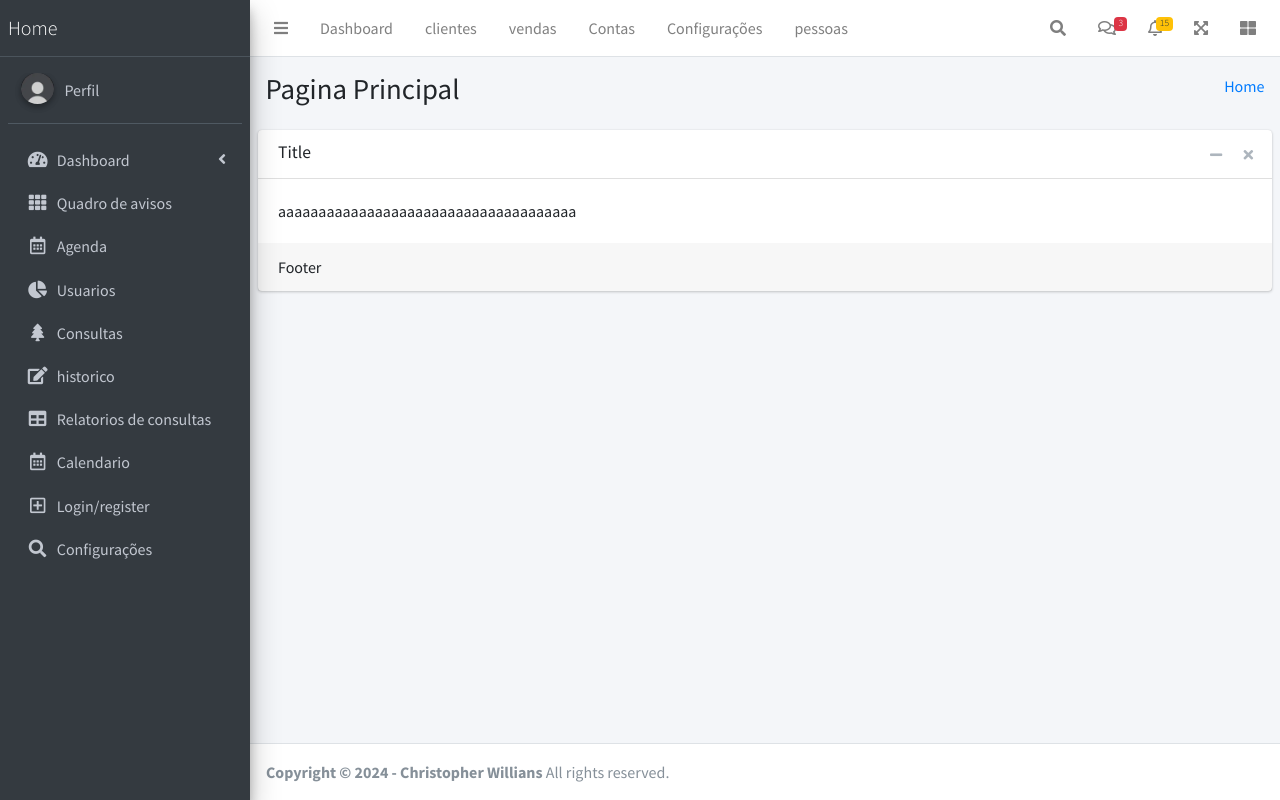
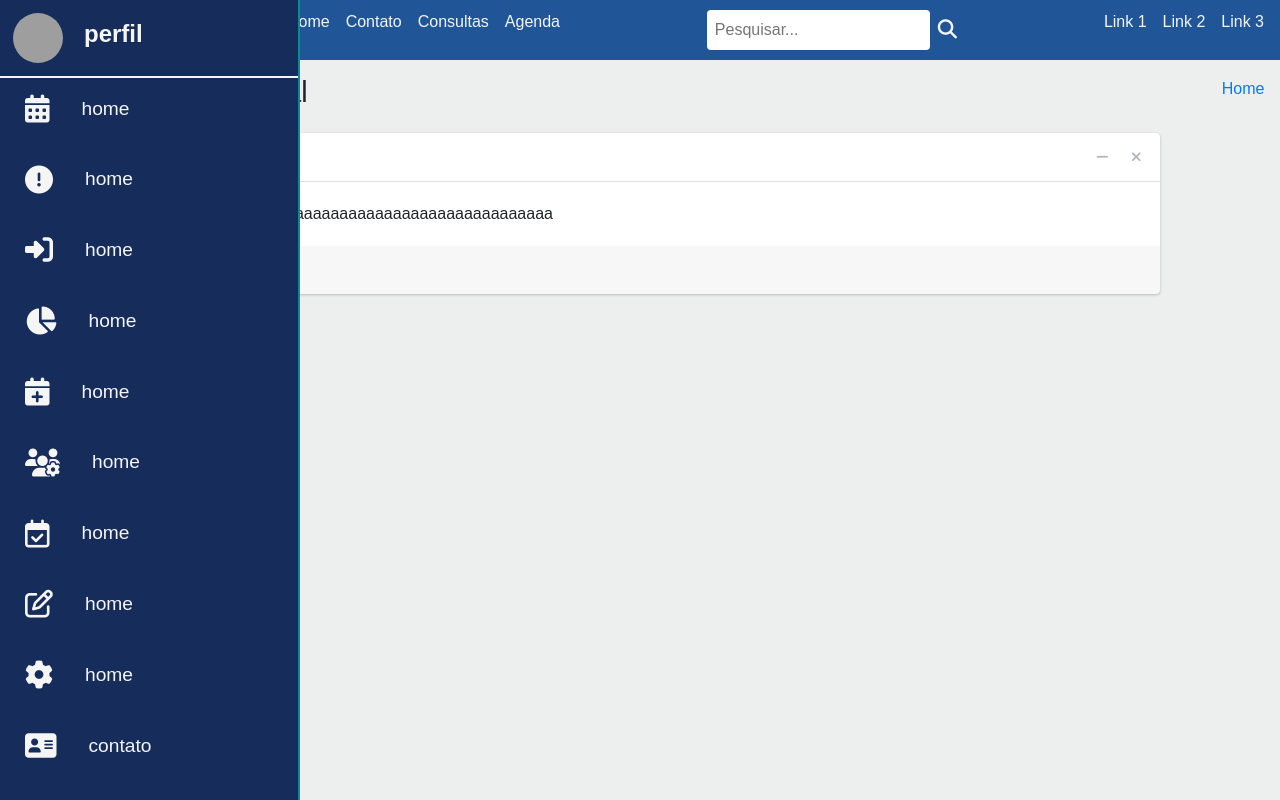
Before and after one commit to christopherfifo/aula_php, a PHP site: page / in a window 1280 px wide. Run offline with PHP 8.4, Linux system fonts and the light colour scheme; some libraries are stand-ins or nearby versions; grey boxes are pictures that could not be loaded.

Commit message:
aaaaaaaaaaaaaaaaaaaaaaaaaaaaaaaaaaaaaaaaaaaaaa

```diff
--- /dev/null
+++ b/css/principal.css
@@ -0,0 +1,306 @@
+* {
+    margin: 0;
+    padding: 0;
+    box-sizing: border-box;
+}
+
+html, body {
+    height: 100%;
+    width: 100%;
+    margin: 0;
+    font-family: 'Poppins', sans-serif;
+    background-color: #f5f5f5;
+    display: flex;
+}
+
+.sidebar_container {
+    width: 90px;
+    height: 100%;
+    display: flex;
+    position: relative;
+}
+
+.sidebar_nav {
+    width: 100%;
+    height: 100svh;
+    background: #162C5B;
+    color: #f5f5f5;
+    z-index: 5;
+    position: absolute;
+    left: 0;
+    top: 0;
+    bottom: 0;
+    transition: .4s;
+    padding-bottom: 1.5rem;
+    overflow-x: hidden;
+    overflow-y: scroll;
+    border-right: 2px solid #0b8994;
+}
+
+/* Estilizando a barra de rolagem para ficar invisível */
+.sidebar_nav::-webkit-scrollbar {
+    width: 0;
+    height: 0;
+}
+
+.sidebar_nav {
+    scrollbar-width: none; /* Firefox */
+    -ms-overflow-style: none; /* IE and Edge */
+}
+
+/* Estilo normal de hover */
+.sidebar_nav:hover {
+    width: 300px;
+}
+
+/* Desativa o hover quando .sidebar_container tem a classe 'active' */
+.sidebar_container.active .sidebar_nav:hover {
+    width: 100%; /* Ou qualquer valor que você queira para a largura padrão */
+}
+
+.content {
+    display: flex;
+    flex-direction: column;
+    width: 100%;
+    height: 100%;
+}
+
+.cabeca {
+    width: 100%;
+    height: 60px;
+    background: #205597;
+    display: flex;
+    align-items: center;
+    justify-content: space-between;
+    padding: 0 1rem;
+    overflow: hidden;
+}
+
+.principal {
+    width: 100%;
+    flex-grow: 1;
+    display: flex;
+    flex-direction: column;
+    overflow-x: hidden;
+    overflow-y: auto;
+    background: rgb(237, 238, 238);
+}
+
+.sidebar_contato {
+    display: none;
+}
+
+.sidebar_li:hover > .sidebar_contato,
+.sidebar_li:hover .sidebar_contato {
+    display: block;
+    transition: .3s;
+}
+
+.linha {
+    width: 100%;
+    height: 1.5px;
+    background: #f5f5f5;
+}
+
+.sidebar_img {
+    width: 50px;
+    height: 50px;
+    border-radius: 50%;
+    margin: 5px;
+}
+
+a {
+    text-decoration: none;
+}
+
+ul {
+    list-style: none;
+}
+
+.perfil {
+    display: flex;
+    flex-direction: row;
+    align-items: center;
+    padding: 8px;
+    width: 100%;
+    gap:1rem;
+}
+
+.sidebar_li {
+    display: flex;
+    flex-direction: row;
+    align-items: center;
+    padding: 5px;
+    width: 100%;
+}
+
+.sidebar_ul {
+    display: flex;
+    flex-direction: column;
+    align-items: center;
+    gap: 1rem;
+    width: 100%;
+    margin-top: .75rem;
+}
+
+.sidebar_link {
+    width: 100%;
+}
+
+.sidebar_description {
+    width: 100%;
+    gap: 2rem;
+    display: flex;
+    color: #f5f5f5;
+    font-size: 1.2rem;
+    align-items: center;
+    margin-left: 1.25rem;
+}
+
+.sidebar_li-contato {
+    flex-direction: column;
+    align-items: flex-start; /* Alinha os itens à esquerda */
+}
+
+.sidebar_contato {
+    display: none;
+    flex-direction: column;
+    align-items: flex-start; /* Alinha os itens à esquerda */
+    width: 100%;
+    margin-top: 1rem;
+    margin-left: .5rem;
+    row-gap: .5rem;
+}
+
+.sidebar_description i {
+    font-size: 1.75rem;
+}
+
+.sidebar_title{
+    font-size: 1.5rem;
+    font-weight: 600;
+}
+
+.btn_cabeca {
+    cursor: pointer;
+    width: 40px;
+    height: 40px;
+}
+
+.btn_menu{
+    cursor: pointer;
+    width: 40px;
+    height: 40px;
+    border: none;
+    background-color: #f5f5f5;
+    border-radius: 8px;
+    font-size: 1rem;
+}
+
+.btn_menu i{
+    pointer-events: none;
+}
+
+.header_nav {
+    display: flex;
+    align-items: center;
+}
+
+.header_links {
+    display: flex;
+    list-style: none;
+    gap: 1rem;
+}
+
+.header_links li a {
+    color: #f5f5f5;
+    text-decoration: none;
+    font-size: 1rem;
+}
+
+.header_search {
+    display: flex;
+    align-items: center;
+    gap: 0.5rem;
+}
+
+.header_search input {
+    padding: 0.5rem;
+    border: none;
+    border-radius: 4px;
+}
+
+.header_search button {
+    background: none;
+    border: none;
+    color: #f5f5f5;
+    font-size: 1.2rem;
+    cursor: pointer;
+}
+
+@media (width <= 770px){
+    .mobile_invi{
+        display: none;
+    }
+    .cabeca{
+        padding-inline: 5px;
+        justify-content: space-around;
+    }
+    .btn_menu{
+        min-width: 40px;
+        min-height: 40px;
+        margin-inline: 5px;
+    }
+}
+
+@media (max-width: 1100px) {
+    .sidebar_container {
+        width: 100vw; /* 100% da largura da viewport */
+        height: 100vh; /* 100% da altura da viewport */
+        display: flex;
+        position: fixed; /* Sidebar fixa na tela */
+        transform: translateX(-100%); /* Começa oculta à esquerda */
+        background: black;
+        transition: transform 0.4s ease; /* Transição suave ao aparecer */
+        z-index: 4;
+    }
+
+    /* Quando ativa, a sidebar aparece */
+    .sidebar_container.active {
+        transform: translateX(0);
+    }
+
+    /* Estilização do menu interno da sidebar */
+    .sidebar_nav {
+        width: 75%; /* Largura inicial da sidebar */
+        max-width: 300px; /* Limite de largura */
+        height: 100%;
+        background: #162C5B;
+        color: #f5f5f5;
+        position: absolute;
+        left: 0;
+        top: 0;
+        bottom: 0;
+        transition: width 0.4s ease; /* Transição suave da largura */
+        padding-bottom: 1.5rem;
+        overflow-x: hidden;
+        overflow-y: scroll; /* Permite rolagem vertical se o conteúdo for grande */
+        border-right: 0; /* Estilo da borda direita */
+        pointer-events: none;
+    }
+
+    /* Expande a largura do menu ao passar o mouse */
+    .sidebar_container.active .sidebar_nav:hover {
+        width: 100%; /* Expande para 100% ao passar o mouse */
+    }
+    .sidebar_contato{
+        display: flex;
+    }
+}
+
+
+.content.atalho{
+    width: 80% !important;
+    align-self: center;
+    z-index: 0 !important;
+}
--- a/includes/component/maincontent.php
+++ b/includes/component/maincontent.php
@@ -1,5 +1,5 @@
 			<!-- Main content -->
-			<section class="content">
+			<section class="content atalho">
 
 				<!-- Default box -->
 				<div class="card">
--- a/includes/component/navbar.php
+++ b/includes/component/navbar.php
@@ -1,140 +1,22 @@
-
-<!-- Navbar -->
-<nav class="main-header navbar navbar-expand navbar-white navbar-light">
-    <!-- Left navbar links -->
-    <ul class="navbar-nav">
-        <li class="nav-item">
-            <a class="nav-link" data-widget="pushmenu" href="#" role="button"><i class="fas fa-bars"></i></a>
-        </li>
-
-        <?php foreach($itens_de_menu as $nome => $url): ?>
-        <li class="nav-item d-none d-sm-inline-block">
-            <a href="adminlte/<?= $url ?>" class="nav-link"><?= $nome ?></a>
-        </li>
-        <?php endforeach ?>
-
-    </ul>
-
-
-    <!-- Right navbar links -->
-    <ul class="navbar-nav ml-auto">
-      <!-- Navbar Search -->
-      <li class="nav-item">
-        <a class="nav-link" data-widget="navbar-search" href="#" role="button">
-          <i class="fas fa-search"></i>
-        </a>
-        <div class="navbar-search-block">
-          <form class="form-inline">
-            <div class="input-group input-group-sm">
-              <input class="form-control form-control-navbar" type="search" placeholder="Search" aria-label="Search">
-              <div class="input-group-append">
-                <button class="btn btn-navbar" type="submit">
-                  <i class="fas fa-search"></i>
-                </button>
-                <button class="btn btn-navbar" type="button" data-widget="navbar-search">
-                  <i class="fas fa-times"></i>
-                </button>
-              </div>
+<header class="cabeca">
+                <button class="btn_menu" id="btn_menu"><i class="fa-solid fa-bars"></i></button>
+            <nav class="header_nav">
+                <ul class="header_links">
+                    <li><a href="#" class="r">Home</a></li>
+                    <li><a href="#" class="r">Contato</a></li>
+                    <li><a href="#" class="r">Consultas</a></li>
+                    <li><a href="#" class="r">Agenda</a></li>
+                </ul>
+            </nav>
+            <div class="header_search mobile_invi">
+                <input type="text" placeholder="Pesquisar...">
+                <button><i class="fa-solid fa-magnifying-glass"></i></button>
             </div>
-          </form>
-        </div>
-      </li>
-
-      <!-- Messages Dropdown Menu -->
-      <li class="nav-item dropdown">
-        <a class="nav-link" data-toggle="dropdown" href="#">
-          <i class="far fa-comments"></i>
-          <span class="badge badge-danger navbar-badge">3</span>
-        </a>
-        <div class="dropdown-menu dropdown-menu-lg dropdown-menu-right">
-          <a href="#" class="dropdown-item">
-            <!-- Message Start -->
-            <div class="media">
-              <img src="adminlte/dist/img/user1-128x128.jpg" alt="User Avatar" class="img-size-50 mr-3 img-circle">
-              <div class="media-body">
-                <h3 class="dropdown-item-title">
-                  Brad Diesel
-                  <span class="float-right text-sm text-danger"><i class="fas fa-star"></i></span>
-                </h3>
-                <p class="text-sm">Call me whenever you can...</p>
-                <p class="text-sm text-muted"><i class="far fa-clock mr-1"></i> 4 Hours Ago</p>
-              </div>
-            </div>
-            <!-- Message End -->
-          </a>
-          <div class="dropdown-divider"></div>
-          <a href="#" class="dropdown-item">
-            <!-- Message Start -->
-            <div class="media">
-              <img src="adminlte/dist/img/user8-128x128.jpg" alt="User Avatar" class="img-size-50 img-circle mr-3">
-              <div class="media-body">
-                <h3 class="dropdown-item-title">
-                  John Pierce
-                  <span class="float-right text-sm text-muted"><i class="fas fa-star"></i></span>
-                </h3>
-                <p class="text-sm">I got your message bro</p>
-                <p class="text-sm text-muted"><i class="far fa-clock mr-1"></i> 4 Hours Ago</p>
-              </div>
-            </div>
-            <!-- Message End -->
-          </a>
-          <div class="dropdown-divider"></div>
-          <a href="#" class="dropdown-item">
-            <!-- Message Start -->
-            <div class="media">
-              <img src="adminlte/dist/img/user3-128x128.jpg" alt="User Avatar" class="img-size-50 img-circle mr-3">
-              <div class="media-body">
-                <h3 class="dropdown-item-title">
-                  Nora Silvester
-                  <span class="float-right text-sm text-warning"><i class="fas fa-star"></i></span>
-                </h3>
-                <p class="text-sm">The subject goes here</p>
-                <p class="text-sm text-muted"><i class="far fa-clock mr-1"></i> 4 Hours Ago</p>
-              </div>
-            </div>
-            <!-- Message End -->
-          </a>
-          <div class="dropdown-divider"></div>
-          <a href="#" class="dropdown-item dropdown-footer">See All Messages</a>
-        </div>
-      </li>
-      <!-- Notifications Dropdown Menu -->
-      <li class="nav-item dropdown">
-        <a class="nav-link" data-toggle="dropdown" href="#">
-          <i class="far fa-bell"></i>
-          <span class="badge badge-warning navbar-badge">15</span>
-        </a>
-        <div class="dropdown-menu dropdown-menu-lg dropdown-menu-right">
-          <span class="dropdown-item dropdown-header">15 Notifications</span>
-          <div class="dropdown-divider"></div>
-          <a href="#" class="dropdown-item">
-            <i class="fas fa-envelope mr-2"></i> 4 new messages
-            <span class="float-right text-muted text-sm">3 mins</span>
-          </a>
-          <div class="dropdown-divider"></div>
-          <a href="#" class="dropdown-item">
-            <i class="fas fa-users mr-2"></i> 8 friend requests
-            <span class="float-right text-muted text-sm">12 hours</span>
-          </a>
-          <div class="dropdown-divider"></div>
-          <a href="#" class="dropdown-item">
-            <i class="fas fa-file mr-2"></i> 3 new reports
-            <span class="float-right text-muted text-sm">2 days</span>
-          </a>
-          <div class="dropdown-divider"></div>
-          <a href="#" class="dropdown-item dropdown-footer">See All Notifications</a>
-        </div>
-      </li>
-      <li class="nav-item">
-        <a class="nav-link" data-widget="fullscreen" href="#" role="button">
-          <i class="fas fa-expand-arrows-alt"></i>
-        </a>
-      </li>
-      <li class="nav-item">
-        <a class="nav-link" data-widget="control-sidebar" data-slide="true" href="#" role="button">
-          <i class="fas fa-th-large"></i>
-        </a>
-      </li>
-    </ul>
-  </nav>
-  <!-- /.navbar -->
+            <nav class="header_nav">
+                <ul class="header_links">
+                    <li><a href="#" class="mobile_invi">Link 1</a></li>
+                    <li><a href="#" class="mobile_invi">Link 2</a></li>
+                    <li><a href="#" class="mobile_invi">Link 3</a></li>
+                </ul>
+            </nav>
+        </header>
--- a/includes/component/saidebar.php
+++ b/includes/component/saidebar.php
@@ -1,132 +1,92 @@
-  <!-- Main Sidebar Container -->
-  <aside class="main-sidebar sidebar-dark-primary elevation-4">
-    <!-- Brand Logo -->
-    <a href="../../../aula_php/index.php" class="brand-link home">
-      <span class="brand-text font-weight-light">Home</span>
-    </a>
-
-    <!-- Sidebar -->
-    <div class="sidebar">
-      <!-- Sidebar user (optional) -->
-      <div class="user-panel mt-3 pb-3 mb-3 d-flex">
-        <div class="image">
-          <img src="../../../aula_php/pictures/outras/perfil.webp" class="img-circle elevation-2" alt="User Image">
+<aside class="sidebar_container">
+        <nav class="sidebar_nav">
+            <div class="perfil">
+                <img src="./img/perfil.jpg" class="sidebar_img" id="sidebar_img" >
+                <h1 class="sidebar_title" id="sidebar_nome">perfil</h1>
             </div>
-        <div class="info">
-          <a href="../../../aula_php/pages/perfil.php" class="d-block">Perfil</a>
-        </div>
-      </div>
-
-      <!-- Sidebar Menu -->
-      <nav class="mt-2">
-        <ul class="nav nav-pills nav-sidebar flex-column" data-widget="treeview" role="menu" data-accordion="false">
-          <!-- Add icons to the links using the .nav-icon class
-               with font-awesome or any other icon font library -->
-          <li class="nav-item">
-            <a href="#" class="nav-link">
-              <i class="nav-icon fas fa-tachometer-alt"></i>
-              <p>
-                Dashboard
-                <i class="right fas fa-angle-left"></i>
-              </p>
-            </a>
-            <ul class="nav nav-treeview">
-              <li class="nav-item">
-                <a href="../../adminlte/index.html" class="nav-link">
-                  <i class="far fa-circle nav-icon"></i>
-                  <p>Dashboard v1</p>
+            <div class="linha"></div>
+            <ul class="sidebar_ul">
+                <li class="sidebar_li">
+                    <a href="#" class="sidebar_link">
+                        <p class="sidebar_description"><i class="fa-solid fa-calendar-days"></i>home</p>
                     </a>
                 </li>
-              <li class="nav-item">
-                <a href="adminlte/index2.html" class="nav-link">
-                  <i class="far fa-circle nav-icon"></i>
-                  <p>Dashboard v2</p>
+
+
+                <li class="sidebar_li">
+                    <a href="#" class="sidebar_link">
+                        <p class="sidebar_description"><i class="fa-solid fa-circle-exclamation"></i>home</p>
                     </a>
                 </li>
-              <li class="nav-item">
-                <a href="adminlte/index3.html" class="nav-link">
-                  <i class="far fa-circle nav-icon"></i>
-                  <p>Dashboard v3</p>
+
+
+                <li class="sidebar_li">
+                    <a href="#" class="sidebar_link">
+                        <p class="sidebar_description"><i class="fa-solid fa-right-to-bracket"></i>home</p>
+                    </a>
+                </li>
+
+
+                <li class="sidebar_li">
+                    <a href="#" class="sidebar_link">
+                        <p class="sidebar_description"><i class="fa-solid fa-chart-pie"></i>home</p>
+                    </a>
+                </li>
+
+
+                <li class="sidebar_li">
+                    <a href="#" class="sidebar_link">
+                        <p class="sidebar_description"><i class="fa-solid fa-calendar-plus"></i>home</p>
+                    </a>
+                </li>
+
+
+                <li class="sidebar_li">
+                    <a href="#" class="sidebar_link">
+                        <p class="sidebar_description"><i class="fa-solid fa-users-gear"></i>home</p>
+                    </a>
+                </li>
+
+
+                <li class="sidebar_li">
+                    <a href="#" class="sidebar_link">
+                        <p class="sidebar_description"><i class="fa-regular fa-calendar-check"></i>home</p>
+                    </a>
+                </li>
+
+
+                <li class="sidebar_li">
+                    <a href="#" class="sidebar_link">
+                        <p class="sidebar_description"><i class="fa-regular fa-pen-to-square"></i>home</p>
+                    </a>
+                </li>
+
+
+                <li class="sidebar_li">
+                    <a href="#" class="sidebar_link">
+                        <p class="sidebar_description"><i class="fa-solid fa-gear"></i>home</p>
+                    </a>
+                </li>
+                <li class="sidebar_li sidebar_li-contato">
+                        <p class="sidebar_description"><i class="fa-solid fa-address-card"></i>contato</p>
+                    <ul class="sidebar_contato">
+                        <li class="sidebar_li">
+                            <a href="#" class="sidebar_link">
+                                <p class="sidebar_description"><i class="fa-brands fa-instagram"></i>instagram</p>
+                            </a>
+                        </li>
+                        <li class="sidebar_li">
+                            <a href="#" class="sidebar_link">
+                                <p class="sidebar_description"><i class="fa-brands fa-whatsapp"></i>whatsapp</p>
+                            </a>
+                        </li>
+                        <li class="sidebar_li">
+                            <a href="#" class="sidebar_link">
+                                <p class="sidebar_description"><i class="fa-solid fa-envelope"></i>email</p>
                             </a>
                         </li>
                     </ul>
                 </li>
-          <li class="nav-item">
-            <a href="admin/widgets.html" class="nav-link">
-              <i class="nav-icon fas fa-th"></i>
-              <p>
-                Quadro de avisos
-              </p>
-            </a>
-          </li>
-          <li class="nav-item">
-            <a href="../../../aula_php/pages/agenda.php" class="nav-link">
-            <i class="nav-icon far fa-calendar-alt"></i>
-              <p>
-                Agenda
-              </p>
-            </a>
-          </li>
-          <li class="nav-item">
-            <a href="#" class="nav-link">
-              <i class="nav-icon fas fa-chart-pie"></i>
-              <p>
-                Usuarios
-              </p>
-            </a>
-          </li>
-          <li class="nav-item">
-            <a href="#" class="nav-link">
-              <i class="nav-icon fas fa-tree"></i>
-              <p>
-                Consultas
-              </p>
-            </a>
-          </li>
-          <li class="nav-item">
-            <a href="#" class="nav-link">
-              <i class="nav-icon fas fa-edit"></i>
-              <p>
-                historico
-
-              </p>
-            </a>
-          </li>
-          <li class="nav-item">
-            <a href="../../../aula_php/pages/relatorio.php" class="nav-link">
-              <i class="nav-icon fas fa-table"></i>
-              <p>
-                Relatorios de consultas
-              </p>
-            </a>
-          </li>
-          <li class="nav-item">
-            <a href="../../../aula_php/pages/calendario.php" class="nav-link">
-              <i class="nav-icon far fa-calendar-alt"></i>
-              <p>
-                Calendario
-              </p>
-            </a>
-          </li>
-          <li class="nav-item ">
-            <a href="../../../aula_php/pages/login.php" class="nav-link">
-              <i class="nav-icon far fa-plus-square"></i>
-              <p>
-              Login/register
-              </p>
-            </a>
-          </li>
-          <li class="nav-item">
-            <a href="#" class="nav-link">
-              <i class="nav-icon fas fa-search"></i>
-              <p>
-                Configurações
-              </p>
-            </a>
-          </li>
             </ul>
         </nav>
-      <!-- /.sidebar-menu -->
-    </div>
-    <!-- /.sidebar -->
     </aside>
--- a/index.php
+++ b/index.php
@@ -9,26 +9,23 @@
 	<link rel="stylesheet" href="https://fonts.googleapis.com/css?family=Source+Sans+Pro:300,400,400i,700&display=fallback">
 	<link rel="stylesheet" href="adminlte/plugins/fontawesome-free/css/all.min.css">
 	<link rel="stylesheet" href="adminlte/dist/css/adminlte.min.css">
-
+	<link rel="stylesheet" href="https://cdnjs.cloudflare.com/ajax/libs/font-awesome/6.6.0/css/all.min.css" integrity="sha512-Kc323vGBEqzTmouAECnVceyQqyqdsSiqLQISBL29aUW4U/M7pSPA/gEUZQqv1cwx4OnYxTxve5UMg5GT6L4JJg==" crossorigin="anonymous" referrerpolicy="no-referrer" />
 	<link rel="stylesheet" href="./css/barraLateral.css">
+	<link rel="stylesheet" href="./css/principal.css">
+	<script src="./libraries/javascript/principal.js" defer></script>
 </head>
 
-<body class="hold-transition sidebar-mini">
-	<div class="wrapper">
+<body class="r">
+<?php include('./includes/component/saidebar.php') ?>
+	<div class="content">
 		<?php include('./libraries/aula02.php') ?>
 		<?php include('./includes/component/navbar.php') ?>
-		<?php include('./includes/component/saidebar.php') ?>
 
-
-		<div class="content-wrapper">
-			<?php include('./includes/component/wrapper.php') ?>
-			<?php include('./includes/component/maincontent.php') ?>
-		</div>
-
-		<?php include('./includes/component/footer.php') ?>
-		<aside class="control-sidebar control-sidebar-dark">
-		</aside>
-	</div>
+        <main class="principal">
+		<?php include('./includes/component/wrapper.php') ?>
+		<?php include('./includes/component/maincontent.php') ?>
+		</main>
+    </div>
 
 	<script src="adminlte/plugins/jquery/jquery.min.js"></script>
 	<script src="adminlte/plugins/bootstrap/js/bootstrap.bundle.min.js"></script>
```
Also changed, not shown: libraries/javascript/principal.js (added, +36 -0 lines). Lines whose indentation alone changed are shown as unchanged.
